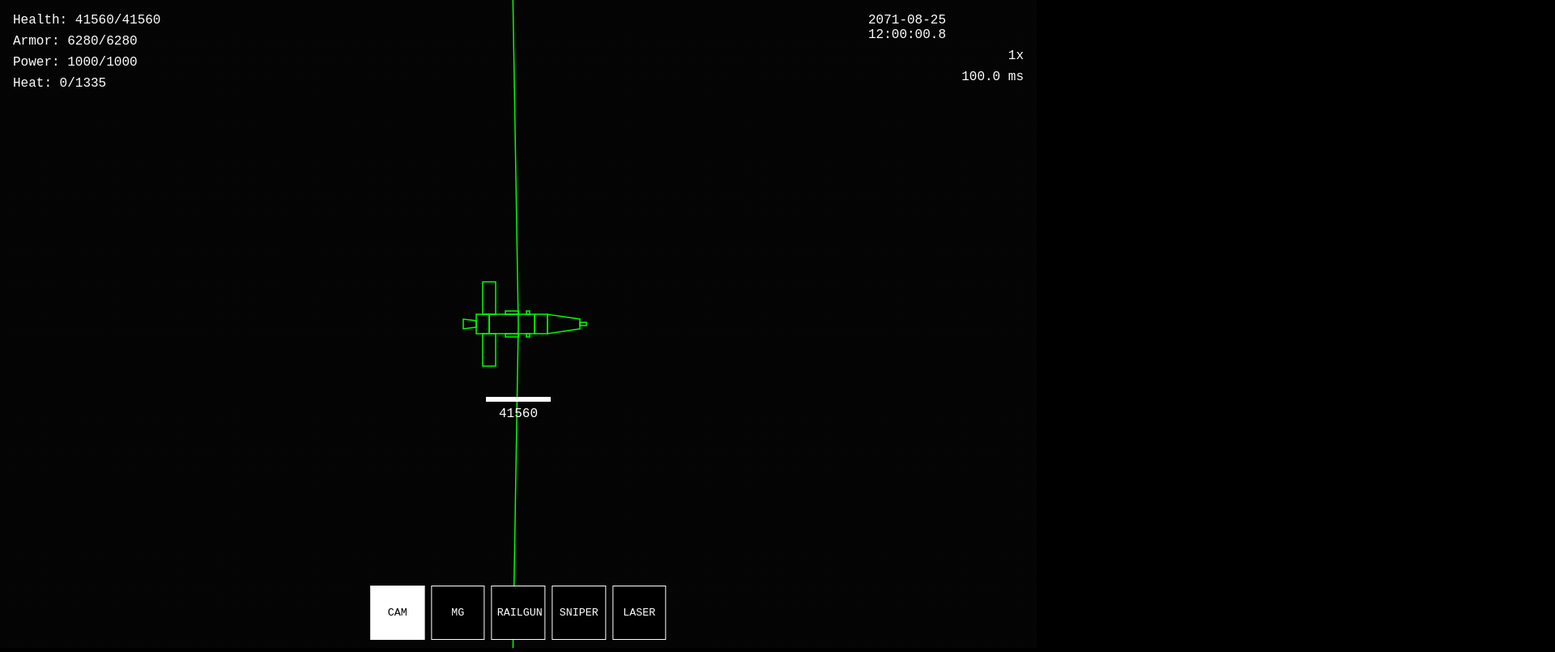
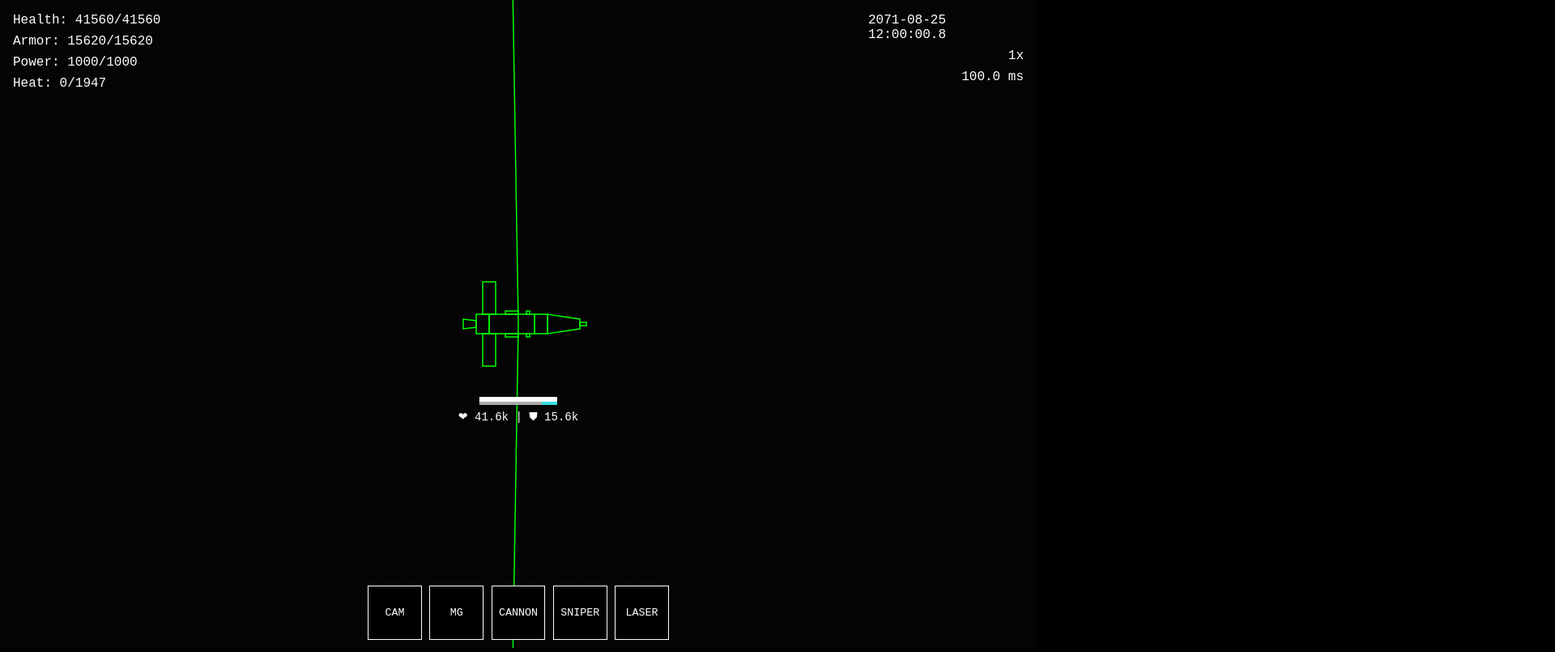
Before and after one commit to ForeverFlank/space-fighter, a plain HTML site: page index.html in a window 1280 px wide. Shown: the top 805 px of the page at 81% size, 1920 px wide, since content can reach past the window. Drawn offline with Linux system fonts and the light colour scheme; animation ran at ten frames a second; a web font is replaced by a local one.

Commit message:
weapon switch

```diff
--- a/index.html
+++ b/index.html
@@ -30,32 +30,25 @@
             </div>
         </div>
     </div>
-    <div class="weapons" id="weapons-menu">
+    <div class="bottom-ui">
+        <div id="weapons-menu">
             <button class="toggle-btn" id="button-cam" data-color="white">
-            <span class="blend-difference">
-                CAM
-            </span>
+                <span class="blend-difference">CAM</span>
             </button>
             <button class="toggle-btn" data-weapon="mg">
-            <span class="blend-difference">
-                MG
-            </span>
+                <span class="blend-difference">MG</span>
             </button>
-        <button class="toggle-btn" data-weapon="railgun">
-            <span class="blend-difference">
-                RAILGUN
-            </span>
+            <button class="toggle-btn" data-weapon="cannon">
+                <span class="blend-difference">CANNON</span>
             </button>
             <button class="toggle-btn" data-weapon="sniper">
-            <span class="blend-difference">
-                SNIPER
-            </span>
+                <span class="blend-difference">SNIPER</span>
             </button>
             <button class="toggle-btn" data-weapon="laser">
-            <span class="blend-difference">
-                LASER
-            </span>
+                <span class="blend-difference">LASER</span>
             </button>
+        </div>
+
     </div>
 </body>
 <script type="module">
--- a/scripts/armor.js
+++ b/scripts/armor.js
@@ -8,12 +8,12 @@ class Armor {
         this.massPerArea = [
             eff * massFactor(tiers[0]) * 50,
             eff * massFactor(tiers[1]) * 10,
-            eff * massFactor(tiers[2]) * 200
+            eff * massFactor(tiers[2]) * 25
         ];
         this.armorPerArea = [
-            eff * tiers[0] * 5,
+            eff * tiers[0] * 10,
             eff * tiers[1] * 5,
-            eff * tiers[2] * 5,
+            eff * tiers[2] * 2,
         ]
         this.reduction = [
             eff * tiers[0] * 0.2,
--- a/scripts/game-objects.js
+++ b/scripts/game-objects.js
@@ -22,17 +22,17 @@ class GameObjects {
                 new HullPart({
                     pos: [28, 0],
                     size: [6, 12, 20],
-                    armorTiers: [1, 1, 0]
+                    armorTiers: [2, 1, 0]
                 }),
                 new ControlPart({
                     pos: [14, 0],
                     size: [12, 12, 8],
-                    armorTiers: [1, 1, 0]
+                    armorTiers: [2, 1, 0]
                 }),
                 new TankPart({
                     pos: [-4, 0],
                     size: [12, 12, 28],
-                    armorTiers: [1, 1, 0]
+                    armorTiers: [2, 1, 0]
                 }),
                 new RadiatorPart({
                     pos: [-18, 16],
@@ -66,7 +66,7 @@ class GameObjects {
                     direction: -1,
                     armorTiers: [2, 0, 0]
                 }),
-                WeaponPresets.railgun({
+                WeaponPresets.cannon({
                     pos: [40, 0],
                     direction: 0,
                     armorTiers: [2, 0, 0]
@@ -96,17 +96,17 @@ class GameObjects {
                 new HullPart({
                     pos: [28, 0],
                     size: [6, 12, 20],
-                    armorTiers: [1, 1, 0]
+                    armorTiers: [2, 1, 0]
                 }),
                 new ControlPart({
                     pos: [14, 0],
                     size: [12, 12, 8],
-                    armorTiers: [1, 1, 0]
+                    armorTiers: [2, 1, 0]
                 }),
                 new TankPart({
                     pos: [-4, 0],
                     size: [12, 12, 28],
-                    armorTiers: [1, 1, 0]
+                    armorTiers: [2, 1, 0]
                 }),
                 new RadiatorPart({
                     pos: [-18, 16],
@@ -140,7 +140,7 @@ class GameObjects {
                     direction: -1,
                     armorTiers: [2, 0, 0]
                 }),
-                WeaponPresets.railgun({
+                WeaponPresets.cannon({
                     pos: [40, 0],
                     direction: 0,
                     armorTiers: [2, 0, 0]
@@ -149,7 +149,7 @@ class GameObjects {
         }),
     ];
     static projectiles = [];
-    static controllingObject = null;
+    static controllingShip = null;
 
     static init(time = 0) {
         this.ships.forEach(obj => {
@@ -169,7 +169,7 @@ class GameObjects {
             obj.time = time;
         });
 
-        this.controllingObject = this.ships[0];
+        this.controllingShip = this.ships[0];
     }
 
     static getGravitySources(obj) {
--- a/scripts/game.js
+++ b/scripts/game.js
@@ -72,7 +72,7 @@ class Game {
         // FocusTarget.object = SolarSystem.planets["Moon"];
 
         FocusTarget.type = "ship";
-        FocusTarget.object = GameObjects.controllingObject;
+        FocusTarget.object = GameObjects.controllingShip;
     }
 
     static update(time, timeSpeed, dt) {
@@ -83,7 +83,7 @@ class Game {
         if (timeSpeed >= 1_000) stepDt = 1;
         if (timeSpeed >= 10_000) stepDt = 10;
 
-        const currShip = GameObjects.controllingObject;
+        const currShip = GameObjects.controllingShip;
         currShip.throttle = InputState.throttle;
         currShip.sas = InputState.sas;
 
@@ -115,7 +115,7 @@ class Game {
     }
 
     static updateShipFiring(time) {
-        const currShip = GameObjects.controllingObject;
+        const currShip = GameObjects.controllingShip;
 
         if (InputState.firing &&
             !InputState.camMode &&
--- a/scripts/input.js
+++ b/scripts/input.js
@@ -1,5 +1,6 @@
 "use strict";
 
+import { GameObjects } from "./game-objects.js";
 import { Timewarp } from "./main.js";
 
 export const InputState = {
@@ -12,8 +13,7 @@ export const InputState = {
     turningRight: 0,
     firing: 0,
 
-    camMode: true,
-    selectedWeapon: "cam"
+    camMode: false
 }
 
 export function setupInput(canvas) {
@@ -91,9 +91,20 @@ export function setupInput(canvas) {
 
     const weaponsContainer = document.getElementById("weapons-menu");
     weaponsContainer.addEventListener("click", (e) => {
-        if (e.target.tagName !== "BUTTON") return;
-        const weapon = e.target.getAttribute("data-weapon");
-        InputState.selectedWeapon = weapon;
+        const button = e.target.closest("button[data-weapon]");
+        if (!button) return;
+
+        const ship = GameObjects.controllingShip;
+        const enabledWeapons = ship.enabledWeapons;
+
+        weaponsContainer.querySelectorAll("button[data-weapon]").forEach((btn) => {
+            const weapon = btn.getAttribute("data-weapon");
+            if (!weapon) return;
+
+            if (btn === button) {
+                enabledWeapons[weapon] = !enabledWeapons[weapon];
+            }
+        });
     });
 
     const camButton = document.getElementById("button-cam");
--- a/scripts/projectile-weapon.js
+++ b/scripts/projectile-weapon.js
@@ -8,6 +8,7 @@ import { Weapon } from "./weapon.js";
 class ProjectileWeapon extends Weapon {
     constructor({
         weaponName = "",
+        weaponClass = "",
         projectileTemplate = {},
         fireRate = 10,
         projectileSpeed = 1000,
@@ -21,6 +22,7 @@ class ProjectileWeapon extends Weapon {
         super({ ...opts });
 
         this.weaponName = weaponName;
+        this.weaponClass = weaponClass;
         this.projectileTemplate = projectileTemplate;
 
         this.fireRate = fireRate;
--- a/scripts/renderer.js
+++ b/scripts/renderer.js
@@ -212,7 +212,7 @@ function renderShips(ctx) {
                 ctx.stroke();
                 ctx.restore();
             }
-        } else if (GameObjects.controllingObject == ship) {
+        } else if (GameObjects.controllingShip == ship) {
             ctx.strokeStyle = color;
             drawRotatedTriangle(
                 ctx,
--- a/scripts/ship.js
+++ b/scripts/ship.js
@@ -19,6 +19,19 @@ function calculateRicochetChance(projectile, cosAngle, v2) {
     return angleFactor ** velFactor;
 }
 
+function displayNumber(num) {
+    if (num < 1_000) {
+        return Math.round(num);
+    }
+    if (num < 10_000) {
+        return (num / 1_000).toFixed(2) + "k";
+    }
+    if (num < 1_000_000) {
+        return (num / 1_000).toFixed(1) + "k";
+    }
+    return (num / 1_000_000).toFixed(2) + "M";
+}
+
 class Ship {
     constructor({
         team = "neutral",
@@ -37,19 +50,17 @@ class Ship {
         this.localPos = startLocalPos;
         this.localVel = startLocalVel;
         this.parentName = parentName;
-
-        this.torque = torque;
-
+        this.mapSize = mapSize;
         this.parts = parts;
-
-        this.mapSize = mapSize;
 
         this.throttle = 0;
         this.sas = true;
 
         this.rot = rot;
         this.angVel = angVel;
+        this.torque = torque;
 
+        this.maxHealth = 0;
         this.maxPower = 0;
         this.maxHeat = 0;
 
@@ -58,7 +69,11 @@ class Ship {
         this.radiators = [];
         this.weapons = [];
 
-        this.maxHealth = 0;
+        this.enabledWeapons = {
+            "mg": false,
+            "cannon": false,
+            "sniper": false,
+        };
 
         for (const part of parts) {
             if (part.partType === "Engine") {
@@ -72,7 +87,6 @@ class Ship {
                 this.radiators.push(part);
             }
             if (part.partType === "Weapon") {
-                part.enabled = true;
                 this.weapons.push(part);
             }
 
@@ -100,6 +114,16 @@ class Ship {
         healthBar.appendChild(healthBarValue);
         this.healthBarValue = healthBarValue;
 
+        const armorBar = document.createElement("div");
+        armorBar.classList.add("ship-ui-armor-bar");
+        containerUI.appendChild(armorBar);
+        this.armorBar = armorBar;
+
+        const armorBarValue = document.createElement("div");
+        armorBarValue.classList.add("ship-ui-armor-bar-value");
+        armorBar.appendChild(armorBarValue);
+        this.armorBarValue = armorBarValue;
+
         const healthText = document.createElement("p");
         healthText.classList.add("ship-ui-health-text");
         containerUI.appendChild(healthText);
@@ -107,6 +131,7 @@ class Ship {
     }
 
     destroy() {
+        this.containerUI.innerHTML = "";
         this.containerUI.remove();
     }
 
@@ -138,10 +163,12 @@ class Ship {
         return res;
     }
 
-    getMaxHealth() {
-        let res = 0;
+    getArmorAmount() {
+        let res = [0, 0, 0];
         for (const part of this.parts) {
-            res += part.maxHealth;
+            res[0] += part.armor[0];
+            res[1] += part.armor[1];
+            res[2] += part.armor[2];
         }
         return res;
     }
@@ -225,25 +252,43 @@ class Ship {
         const y = screenPos[1] + Math.max(
             screenSize, shipCloseupThresold
         );
-        this.containerUI.style.position = "absolute";
+        this.containerUI.style.position = "fixed";
         this.containerUI.style.left = x + "px";
         this.containerUI.style.top = y + "px";
 
         const totalHealth = this.getTotalHealth();
         const maxHealth = this.maxHealth;
-        this.healthText.innerText = Math.round(
-            this.getTotalHealth()
-        );
+        const healthPercent = 100 * totalHealth / maxHealth;
 
-        this.healthBarValue.style.width = (
-            100 * totalHealth / maxHealth
-        ) + "%";
+        const totalArmor = this.getTotalArmor();
+        const maxArmor = this.getMaxArmor();
+        const armorPercent = 100 * totalArmor / maxArmor;
 
+        this.healthBarValue.style.width = healthPercent + "%";
+        this.armorBarValue.style.width = armorPercent + "%";
+
+        const armor = this.getArmorAmount();
+        const total = armor.reduce((a, b) => a + b, 0);
+        const width = armor.map(a => (a / total) * 100);
+        const stops = [
+            `#aaa 0% ${width[0]}%`,
+            `#3dd ${width[0]}% ${width[0] + width[1]}%`,
+            `#ea0 ${width[0] + width[1]}% 100%`
+        ];
+
+        this.armorBarValue.style.background =
+            `linear-gradient(to right, ${stops.join(', ')})`;
+
+        this.healthText.innerText =
+            "❤ " + displayNumber(totalHealth) + " | " +
+            "⛊ " + displayNumber(totalArmor);
     }
 
     fire(time, targetWorldPos) {
-        for (const weapon of Object.values(this.weapons)) {
-            if (!weapon.enabled) continue;
+        for (const weapon of this.weapons) {
+            if (!this.enabledWeapons[weapon.weaponClass]) {
+                continue;
+            }
 
             weapon.fire(
                 time, this,
--- a/scripts/ui.js
+++ b/scripts/ui.js
@@ -12,12 +12,12 @@ import { getScreenPos, getScreenSize } from "./camera.js";
 // });
 
 function updateUI(time) {
-    const currShip = GameObjects.controllingObject;
+    const currShip = GameObjects.controllingShip;
 
     if (currShip) {
         document.getElementById("ship-health").innerText =
             "Health: " + Math.round(currShip.getTotalHealth()) +
-            "/" + Math.round(currShip.getMaxHealth());
+            "/" + Math.round(currShip.maxHealth);
 
         document.getElementById("ship-armor").innerText =
             "Armor: " + Math.round(currShip.getTotalArmor()) +
@@ -50,6 +50,17 @@ function updateUI(time) {
         camButton.classList.remove("on");
     }
 
+    const weaponMenu = document.getElementById("weapons-menu");
+    for (const key in currShip.enabledWeapons) {
+        const btn = weaponMenu.querySelector(`[data-weapon="${key}"]`);
+        if (btn == null) console.log('e')
+        if (currShip.enabledWeapons[key]) {
+            btn.classList.add("on");
+        } else {
+            btn.classList.remove("on");
+        }
+    }
+
     let currDate = toDate(time);
     document.getElementById("time").innerText = formatDate(currDate);
     document.getElementById("time-speed").innerText = Timewarp.speed + "x";
--- a/scripts/weapon-presets.js
+++ b/scripts/weapon-presets.js
@@ -6,13 +6,14 @@ import { ProjectileWeapon } from "./projectile-weapon.js";
 export const WeaponPresets = {
     mg: ({ pos = [0, 0], direction = 0 }) => new ProjectileWeapon({
         weaponName: "Machine Gun",
+        weaponClass: "mg",
         pos: pos,
         facing: direction * 0.5 * Math.PI,
         projectileTemplate: {
             mass: 0.05,
             penetration: 10,
             color: "#ff00ff",
-            lifetime: 3600
+            lifetime: 5 * 60
         },
         size: [2, 2, 2],
         fireRate: 20,
@@ -22,13 +23,14 @@ export const WeaponPresets = {
         powerUsage: 0.1,
         heatGeneration: 6
     }),
-    railgun: ({ pos = [0, 0], direction = 0 }) => new ProjectileWeapon({
-        weaponName: "Railgun",
+    cannon: ({ pos = [0, 0], direction = 0 }) => new ProjectileWeapon({
+        weaponName: "Cannon",
+        weaponClass: "cannon",
         projectileTemplate: {
             mass: 0.1,
-            penetration: 20,
+            penetration: 25,
             color: "#00ffff",
-            lifetime: 3600
+            lifetime: 5 * 60
         },
         pos: pos,
         facing: direction * 0.5 * Math.PI,
@@ -44,11 +46,12 @@ export const WeaponPresets = {
     }),
     sniper: ({ pos = [0, 0], direction = 0 }) => new ProjectileWeapon({
         weaponName: "Sniper",
+        weaponClass: "sniper",
         projectileTemplate: {
-            mass: 0.02,
-            penetration: 20,
+            mass: 0.01,
+            penetration: 100,
             color: "#ffff00",
-            lifetime: 3600
+            lifetime: 5 * 60
         },
         pos: pos,
         facing: direction * 0.5 * Math.PI,
--- a/style.css
+++ b/style.css
@@ -23,14 +23,18 @@ button:hover {
 }
 
 .ship-ui {
+    display: flex;
+    flex-direction: column;
+    align-items: center;
+    transform: translateX(-50%);
+    overflow: visible;
     transition: opacity 0.2s;
     opacity: 0;
-    transform: translateX(-50%);
 }
 
 .ship-ui-health-bar {
     margin-top: 10px;
-    width: 80px;
+    width: 96px;
     height: 6px;
     background-color: #80808080
 }
@@ -41,9 +45,22 @@ button:hover {
     background-color: white;
 }
 
+.ship-ui-armor-bar {
+    width: 96px;
+    height: 4px;
+    background-color: #80808080
+}
+
+.ship-ui-armor-bar-value {
+    width: 100%;
+    height: 100%;
+}
+
 .ship-ui-health-text {
     margin: 6px;
     text-align: center;
+    font-size: 14px;
+    text-wrap-mode: nowrap;
 }
 
 .ui {
@@ -84,17 +101,19 @@ button:hover {
     margin: 0;
 }
 
-.weapons {
-    position: absolute;
+.bottom-ui {
+    position: fixed;
     left: 50%;
+    width: 100%;
     transform: translateX(-50%);
     bottom: 10px;
+
     display: flex;
     justify-content: center;
     column-gap: 0.5em;
 }
 
-.weapons button {
+.bottom-ui button {
     width: 5em;
     aspect-ratio: 1 / 1;
 }
```
Lines whose indentation alone changed are shown as unchanged.
